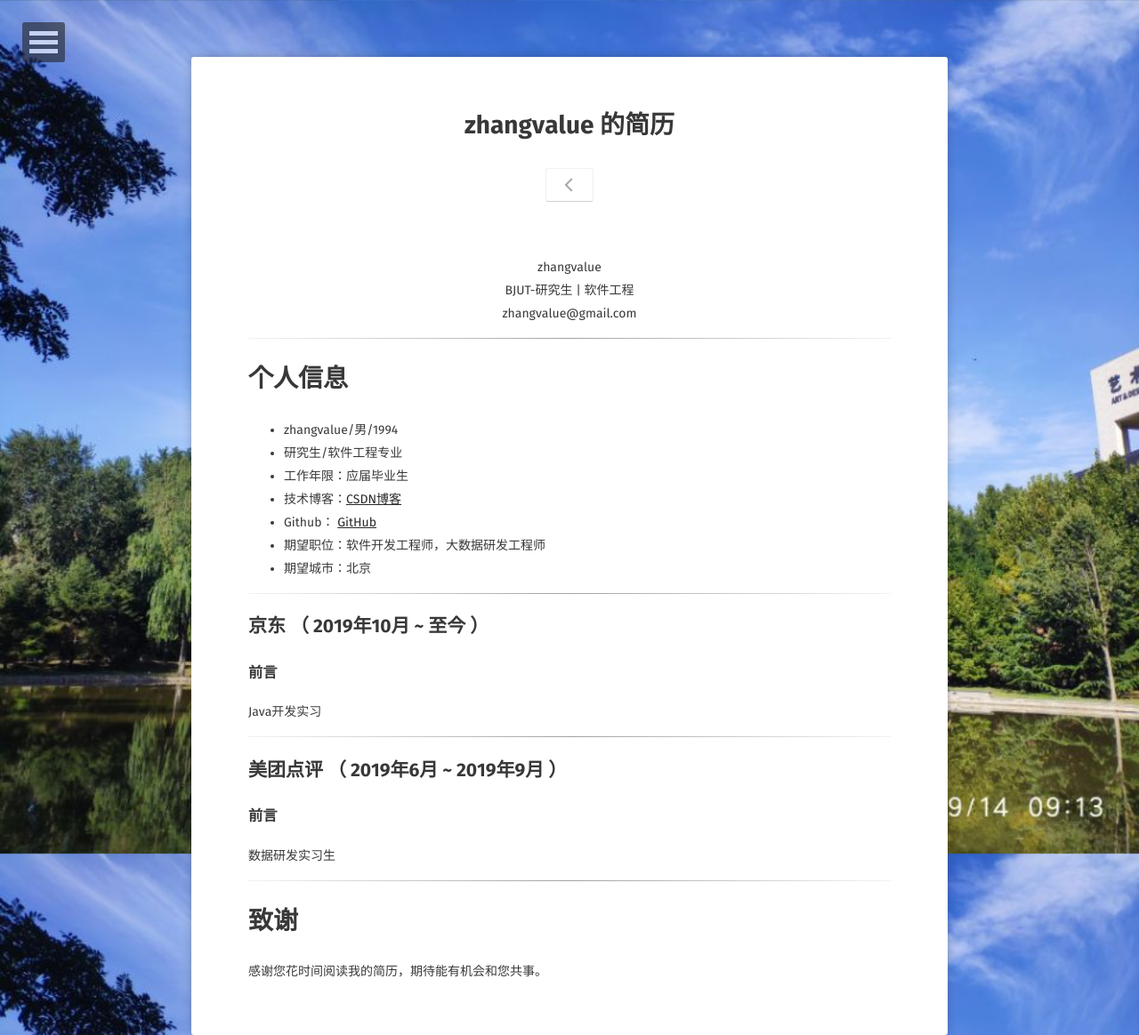
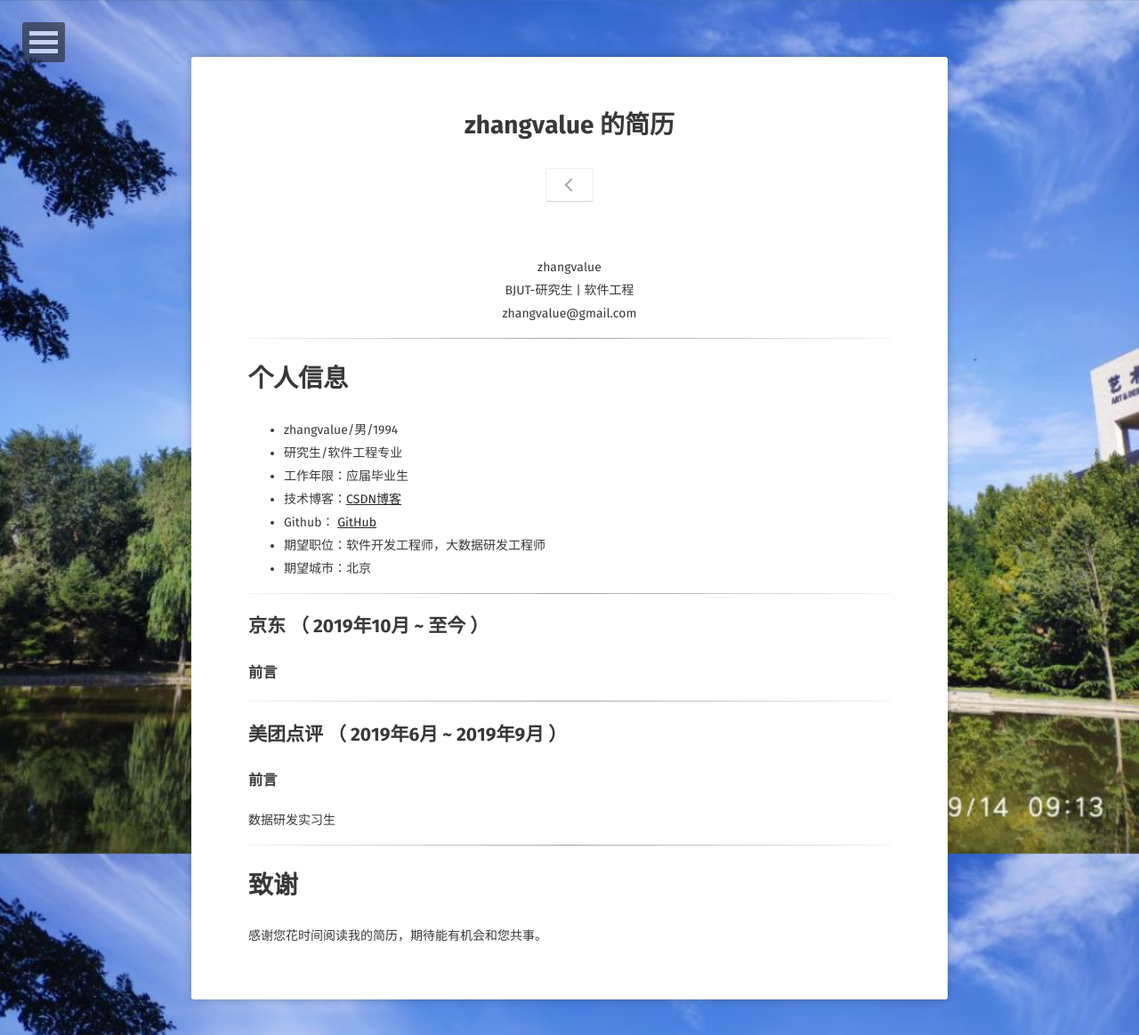
Before and after one commit to zhangvalue/zhangvalue.github.io, a Jekyll site: the page built from about/index.md, in a window 1280 px wide. Shown: the whole page at 89% size. Built offline with Jekyll 4.4.1, drawn with Linux system fonts in a browser that asks for light colours; some web fonts are replaced.

Commit message:
Update index.md

```diff
--- a/about/index.md
+++ b/about/index.md
@@ -29,7 +29,6 @@ comments: false
 
 ## 京东 （ 2019年10月 ~ 至今 ）
 ### 前言
-Java开发实习
 
 ---
 
```
